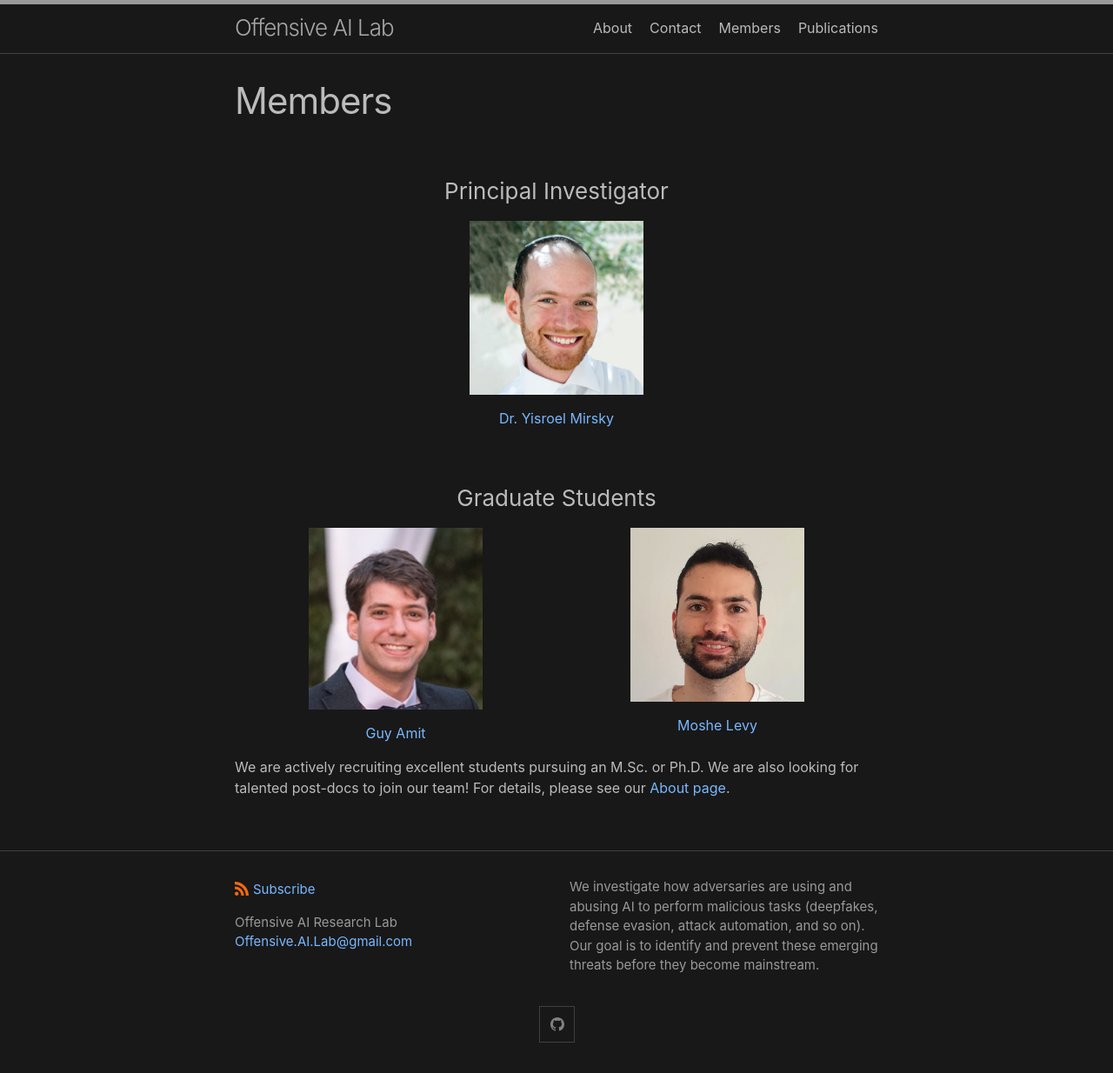
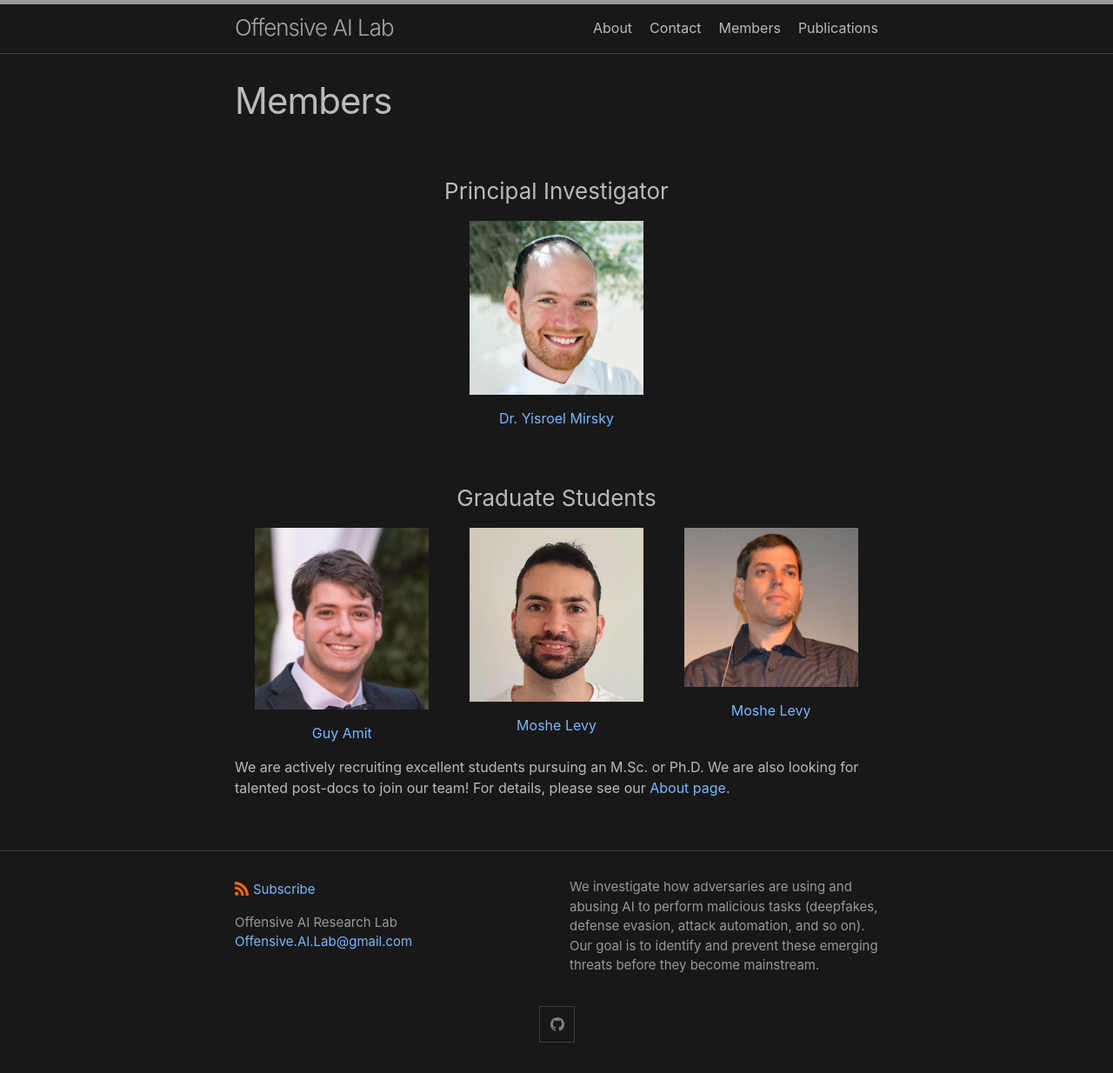
Before and after one commit to Offensive-AI-Lab/Offensive-AI-Lab.github.io, a Jekyll site: the page built from members.md, in a window 1280 px wide. Shown: the whole page at 87% size. Built offline with Jekyll 4.4.1, drawn with Linux system fonts in a browser that asks for light colours.

Commit message:
Added Shmulik

```diff
--- a/members.md
+++ b/members.md
@@ -24,6 +24,8 @@ permalink: /members/
             </p>
 			</p>
         </div>
+
+
         <div style="flex-grow: 1;">
             <p align="center">
                  <a href="{{site.baseurl}}/moshe.levy/">
@@ -34,7 +36,16 @@ permalink: /members/
             </p>
 			</p>
         </div>
+
+        <div style="flex-grow: 1;">
+            <p align="center">
+                 <a href="{{site.baseurl}}/shmulik.froimovich/">
+                <img width="200" height="auto" src="{{site.baseurl}}/assets/members/shmulik.froimovich.jpg" >
+                </a>
+				<p align="center">
+                <a href="{{site.baseurl}}/shmulik.froimovich/" style="text-decoration: none">Moshe Levy</a>
+            </p>
+			</p>
+        </div>
 </div>
-
-
 We are actively recruiting excellent students pursuing  an M.Sc. or Ph.D. We are also looking for talented post-docs to join our team! For details, please see our [About page]({{site.baseurl}}/about).
```
Also changed, not shown: members/shmulik.froimovich.md (added, +14 -0 lines), assets/members/shmulik.froimovich.jpg (added).
